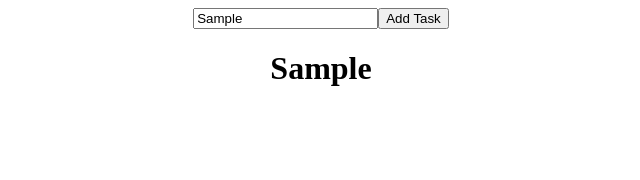
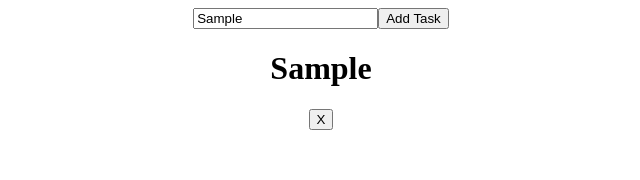
Before and after one commit to VityaMuzychka/todo-list-react-app, a React (Create React App) app: page / in a window 1280 px wide. Both pictures are taken after typing "Sample" into the empty fields and a click on the button "Add Task". Shown: the top 180 px of the page, without its empty margins (319-959 px from the left). Built offline with nearby package versions, Linux system fonts and the light colour scheme.

Commit message:
added x button

```diff
--- a/src/App.js
+++ b/src/App.js
@@ -12,7 +12,7 @@ function App() {
       <button onClick={() => setTodoList([...todoList, newTask])}>Add Task</button>
      </div>
      <div className='list'>
-      {todoList.map(task => <h1>{task}</h1>)}
+      {todoList.map(task => <div> <h1>{task}</h1> <button> X </button> </div>)}
      </div>
     </div>
   );
```
